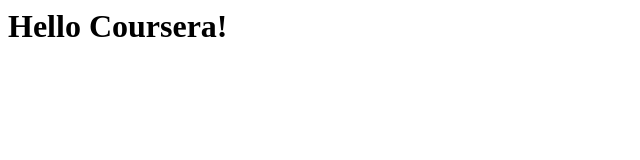
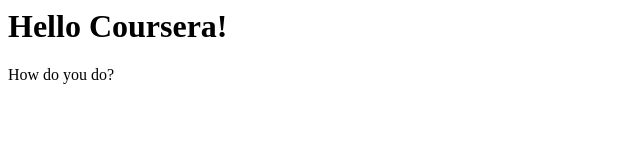
Before and after one commit to ZakarTaylor/coursera-test, a plain HTML site: page site/index.html in a window 1280 px wide. Shown: the full height of the page, 0-640 px from the left. Drawn offline with Linux system fonts and the light colour scheme.

Commit message:
Small addition to page contents

```diff
--- a/site/index.html
+++ b/site/index.html
@@ -3,5 +3,6 @@
 </head>
 <body>
     <h1>Hello Coursera!</h1>
+    <p>How do you do?</p>
 </body>
 </html>
```
